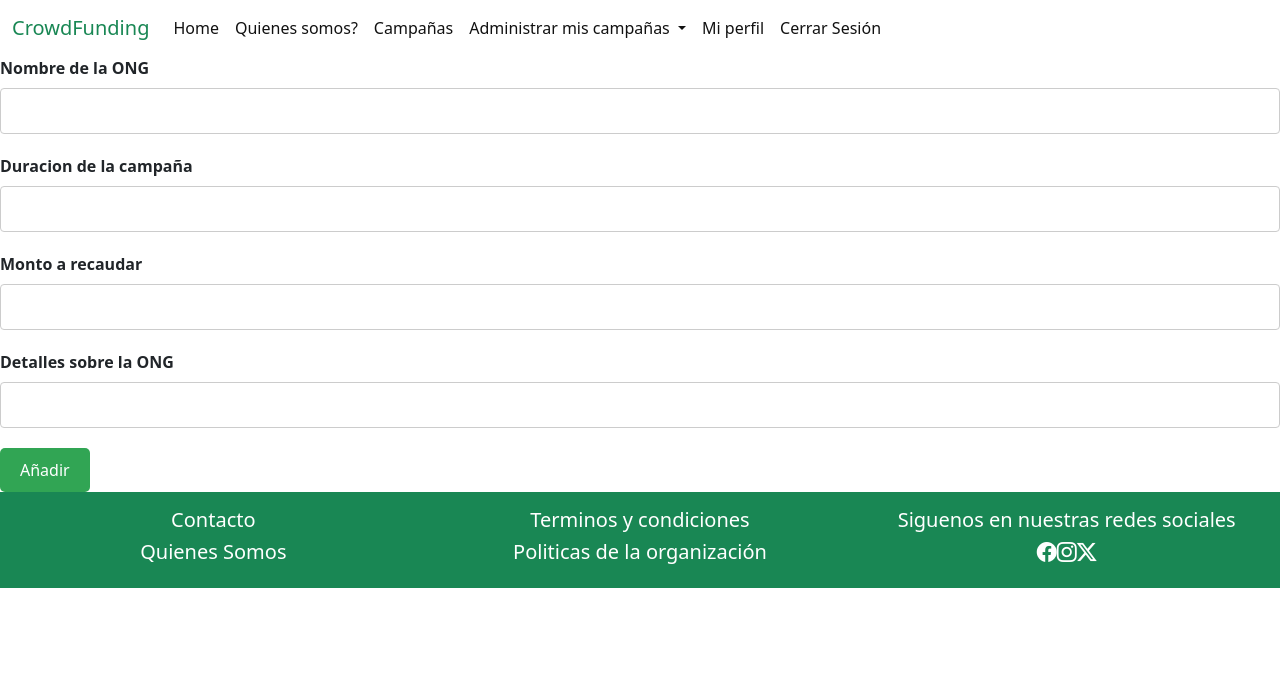
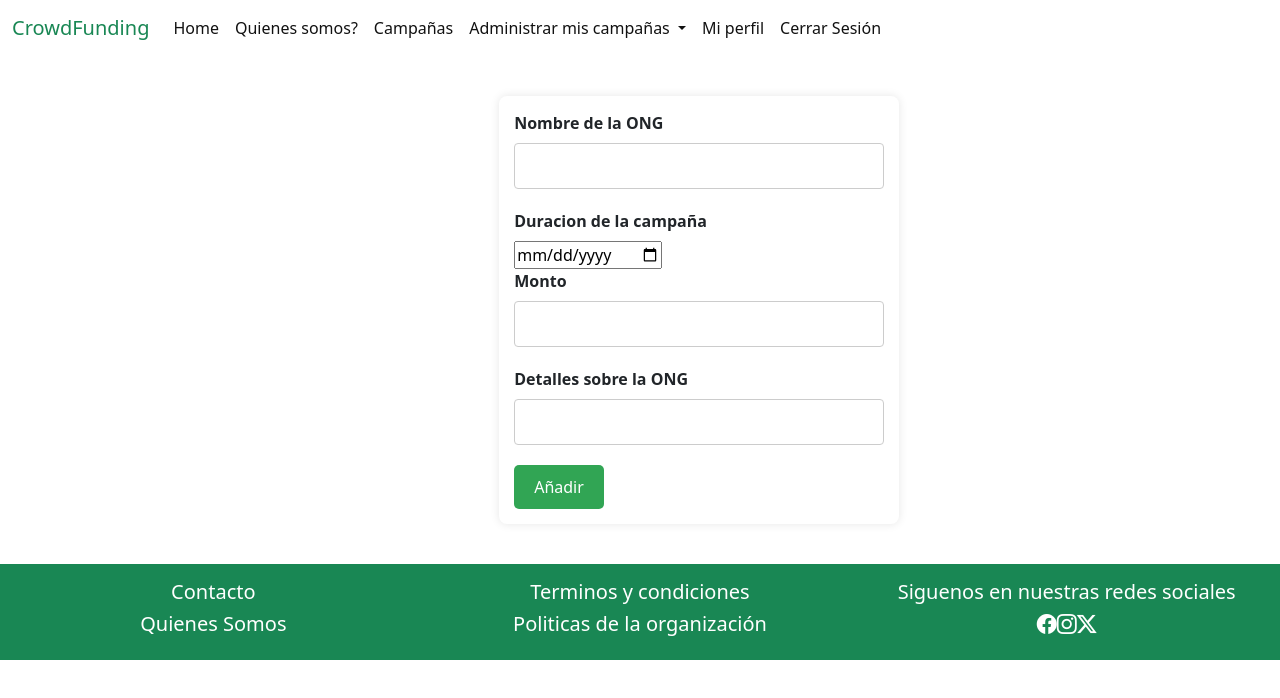
Before and after one commit to MartinPPY/ong, an Angular app: page /addcampaing in a window 1280 px wide. Shown: the top 698 px of the page. Built offline with nearby package versions, Linux system fonts and the light colour scheme.

Commit message:
addcampaña

```diff
--- a/src/app/modules/admin-campaing/components/add-campaing/add-campaing.component.css
+++ b/src/app/modules/admin-campaing/components/add-campaing/add-campaing.component.css
@@ -6,10 +6,20 @@
     display: flex;
     justify-content: center;
     align-items: center;
-
     height: 90vh;
 }
 
+.formulario{
+    max-width: 400px; /* Ajusta el ancho máximo del formulario */
+    width: 100%;
+    margin-top: 40px;
+    margin-left: 39%;
+    margin-bottom: 40px;
+    background-color: #fff;
+    padding: 15px; /* Reduce el padding */
+    border-radius: 8px;
+    box-shadow: 0 0 10px rgba(0, 0, 0, 0.1);
+}
 label {
     display: block;
     margin-bottom: 8px;
@@ -36,4 +46,5 @@ button{
     cursor: pointer;
     font-size: 16px;
     transition: background-color 0.3s, transform 0.3s;
+
 }
--- a/src/app/modules/admin-campaing/components/add-campaing/add-campaing.component.html
+++ b/src/app/modules/admin-campaing/components/add-campaing/add-campaing.component.html
@@ -8,19 +8,22 @@
 <body>
     <div class="contenedor">
         <!-- No se como hacer la mayoria de inputs aun asi que los pondre como una variable de tipo texto -->
+            <div class="formulario">
             <label for="nombre">Nombre de la ONG</label>
             <input type="text" >
 
             <label for="duracion">Duracion de la campaña</label>
-            <input type="text" >
+            <input type="date" >
 
-            <label for="montoRecaudacion">Monto a recaudar</label>
-            <input type="text" >
+            <label for="Monto">Monto</label>
+            <input type="text">
+
 
             <label for="detalles">Detalles sobre la ONG</label>
             <input type="text" >
 
             <button>Añadir</button>
+        </div>
     </div>
 </body>
 </html>
```
